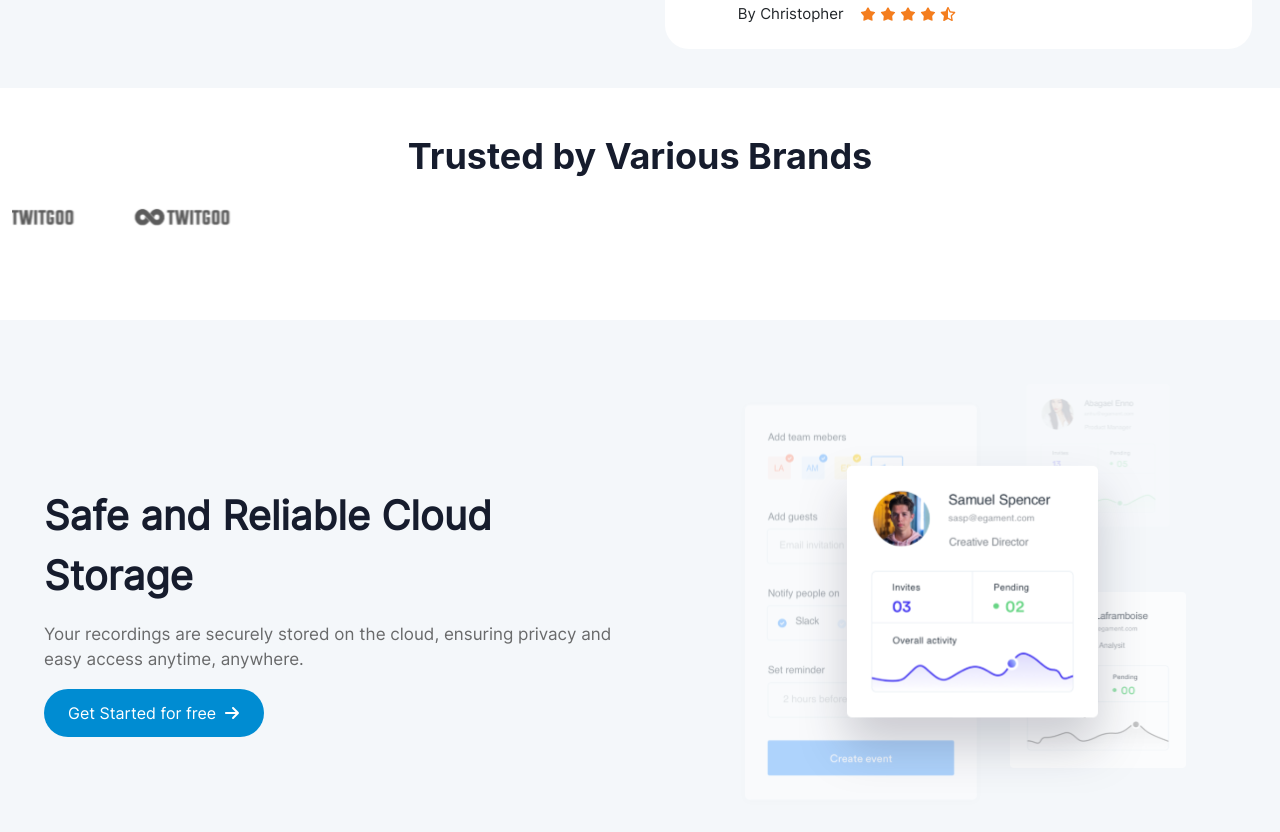
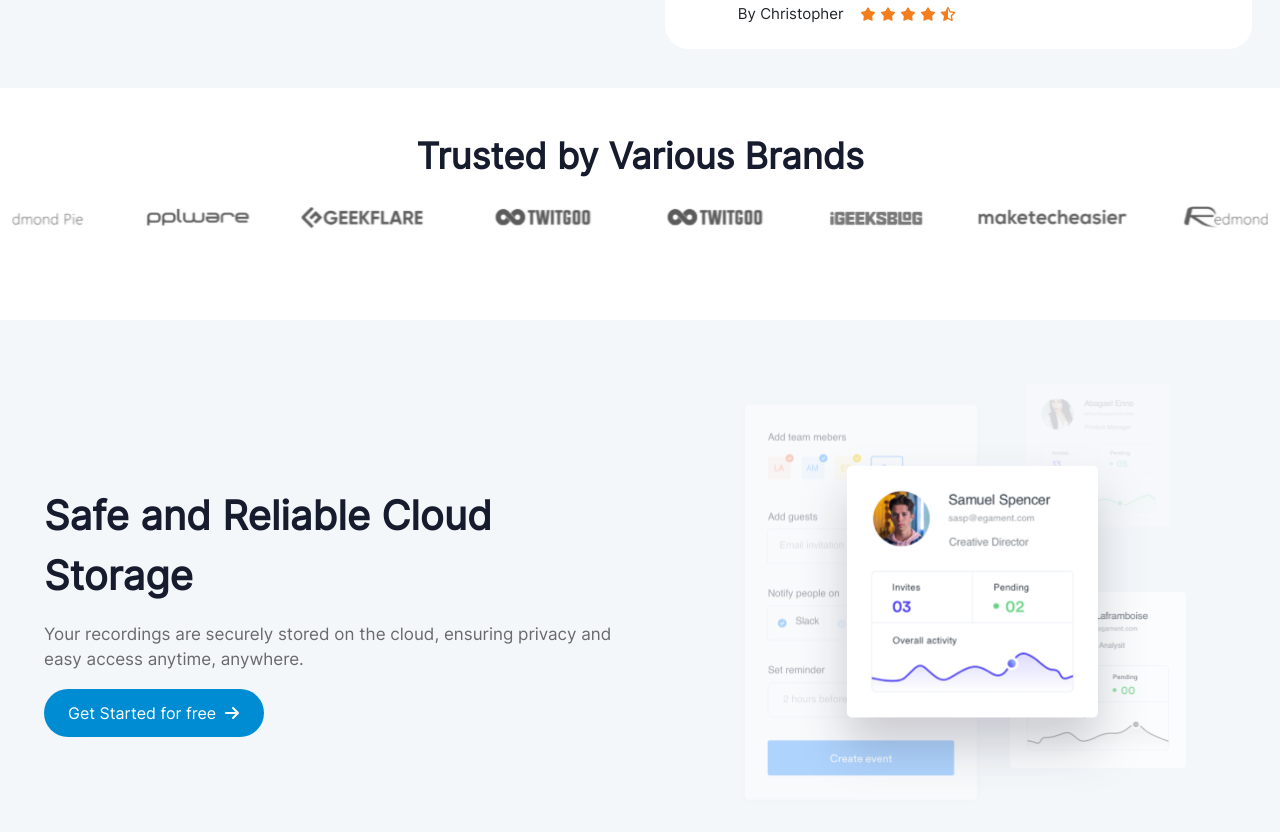
Before and after one commit to Abheerajput/echowrite, a React (Create React App) app: page /home in a window 1280 px wide. Shown: the part 2940-3772 px from the top of the page. Built offline with nearby package versions, Linux system fonts and the light colour scheme.

Commit message:
scrolling

```diff
--- a/src/App.css
+++ b/src/App.css
@@ -82,6 +82,7 @@
   box-shadow: 0 2px 10px rgba(0, 0, 0, 0.1);
 }
 .marquee {
+  display: flex;
   animation: marquee 4s linear infinite;
 }
 
@@ -90,7 +91,7 @@
     transform: translateX(0);
   }
   100% {
-    transform: translateX(-100%);
+    transform: translateX(-50%);
   }
 }
 
--- a/src/components/Brands.jsx
+++ b/src/components/Brands.jsx
@@ -10,18 +10,26 @@ import Brand7 from "../assets/svg/Brand7.svg";
 const Brands = () => {
   return (
     <div className="text-center px-3 pt-12">
-      <h1 className="font-bold text-3xl md:text-4xl text-[#161C2D]">
+      <h1 className="font-bold text-3xl inter_ff md:text-4xl text-[#161C2D]">
         Trusted by Various Brands
       </h1>
       <div className="overflow-hidden w-full h-24 md:h-28 lg:h-32 mt-4">
-        <div className="marquee flex space-x-4">
-          <img src={Brand1} alt="Brand1" className="h-full" />
-          <img src={Brand2} alt="Brand2" className="h-full" />
-          <img src={Brand3} alt="Brand3" className="h-full" />
-          <img src={Brand4} alt="Brand4" className="h-full" />
-          <img src={Brand5} alt="Brand5" className="h-full" />
-          <img src={Brand6} alt="Brand6" className="h-full" />
-          <img src={Brand7} alt="Brand7" className="h-full" />
+        <div className="marquee flex">
+          <img src={Brand1} alt="Brand1" className="h-full mx-4" />
+          <img src={Brand2} alt="Brand2" className="h-full mx-4" />
+          <img src={Brand3} alt="Brand3" className="h-full mx-4" />
+          <img src={Brand4} alt="Brand4" className="h-full mx-4" />
+          <img src={Brand5} alt="Brand5" className="h-full mx-4" />
+          <img src={Brand6} alt="Brand6" className="h-full mx-4" />
+          <img src={Brand7} alt="Brand7" className="h-full mx-4" />
+          {/* Duplicate images for smooth scrolling effect */}
+          <img src={Brand1} alt="Brand1" className="h-full mx-4" />
+          <img src={Brand2} alt="Brand2" className="h-full mx-4" />
+          <img src={Brand3} alt="Brand3" className="h-full mx-4" />
+          <img src={Brand4} alt="Brand4" className="h-full mx-4" />
+          <img src={Brand5} alt="Brand5" className="h-full mx-4" />
+          <img src={Brand6} alt="Brand6" className="h-full mx-4" />
+          <img src={Brand7} alt="Brand7" className="h-full mx-4" />
         </div>
       </div>
     </div>
```
